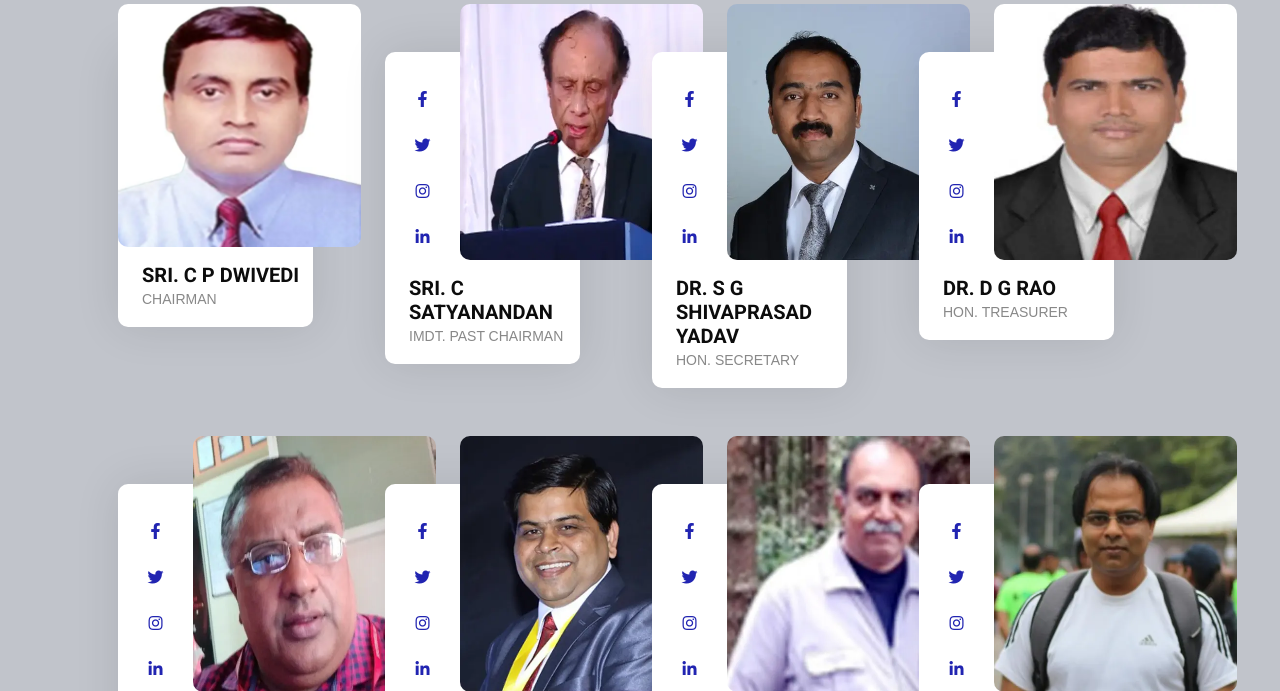
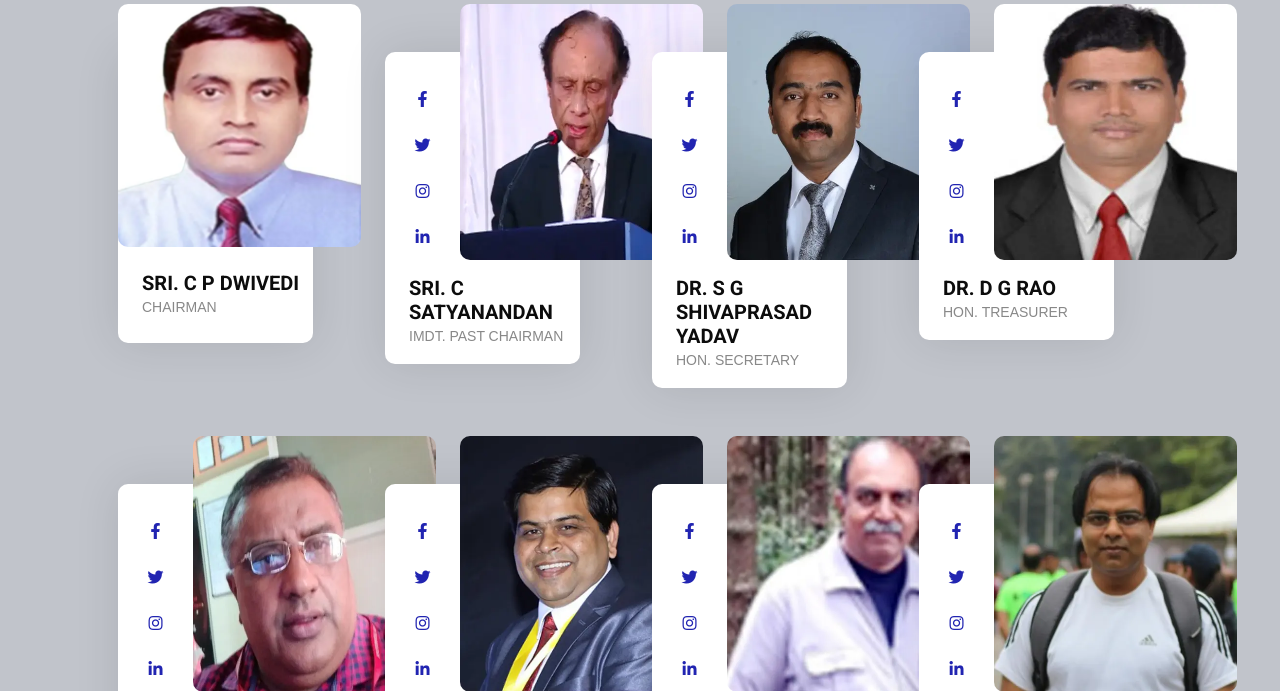
Before and after one commit to KetanKeshav/IETE-Bangalore, a PHP site: page /ecmembers.php in a window 1280 px wide. Shown: the part 274-965 px from the top of the page. Run offline with PHP 8.4, Linux system fonts and the light colour scheme; some libraries are stand-ins or nearby versions.

Commit message:
EC mem update

```diff
--- a/ecmembers.php
+++ b/ecmembers.php
@@ -64,7 +64,7 @@
                             <div class="d-flex">
                                 <img class="img-fluid rounded w-100" src="img/team/1.webp" alt="">
                             </div>
-                            <div class="px-4 py-3">
+                            <div class="px-4 py-4">
                                 <h5 class="fw-bold m-0">SRI. C P DWIVEDI</h5>
                                 <small>CHAIRMAN</small>
                             </div>
```
